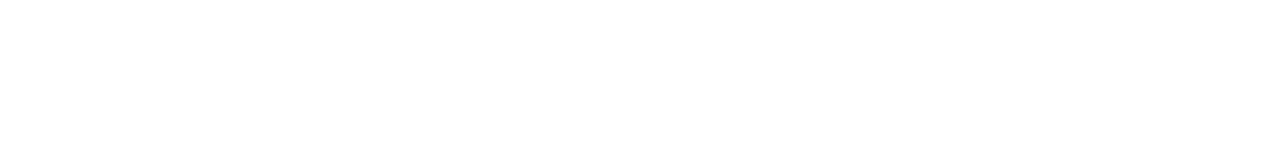
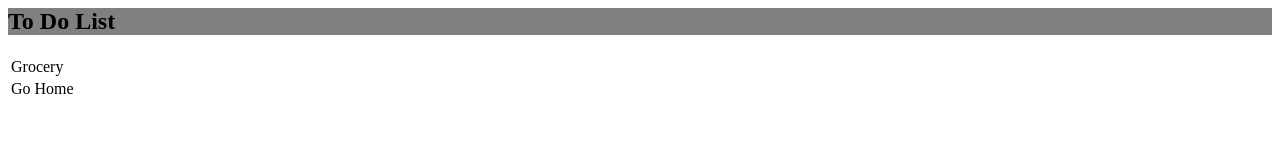
Before and after one commit to x-Shen/todo-list, a plain HTML site: page index.html in a window 1280 px wide. Drawn offline with Linux system fonts and the light colour scheme.

Commit message:
add style

```diff
--- a/index.html
+++ b/index.html
@@ -1,4 +1,14 @@
 <html>
 <head><title>Test Website</title></head>
-<body></body>
+<body>
+<header style="background-color:grey; font-color:blue"><h2>To Do List</h2></header>
+<table style="width:100%">
+    <tr>
+        <td>Grocery</td>
+    </tr>
+    <tr>
+        <td>Go Home</td>
+    </tr>
+</table>
+</body>
 </html>
--- /dev/null
+++ b/style.css
@@ -0,0 +1,3 @@
+p:nth-child(even) {
+    background: #0000ff;
+}
```
